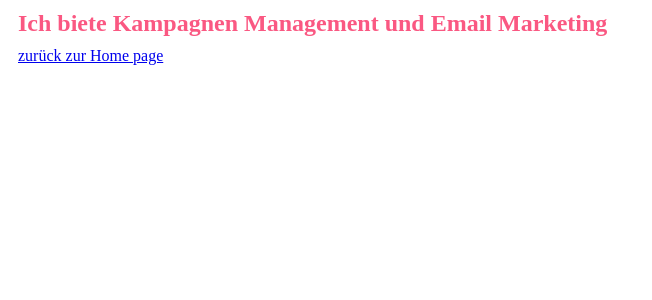
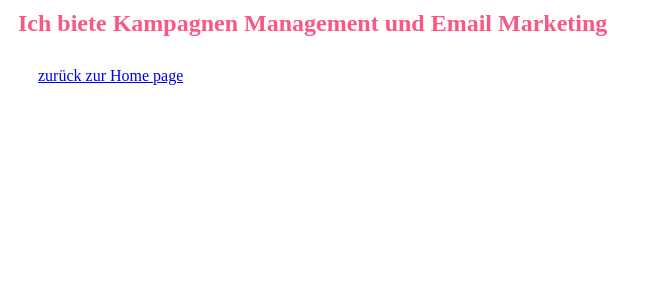
Before and after one commit to Lena231189/Lena231189.github.io, a Jekyll site: the page built from Lebenslauf.html, in a window 1280 px wide. Shown: the top 300 px of the page, without its empty margins (0-652 px from the left). Built offline with Jekyll 4.4.1, drawn with Linux system fonts in a browser that asks for light colours.

Commit message:
Update style.css

```diff
--- a/css/style.css
+++ b/css/style.css
@@ -21,5 +21,5 @@ h3 {
 
 p {
     color: #8A0808;
-    margin: 10px;
+    margin: 30px;
 }
```
